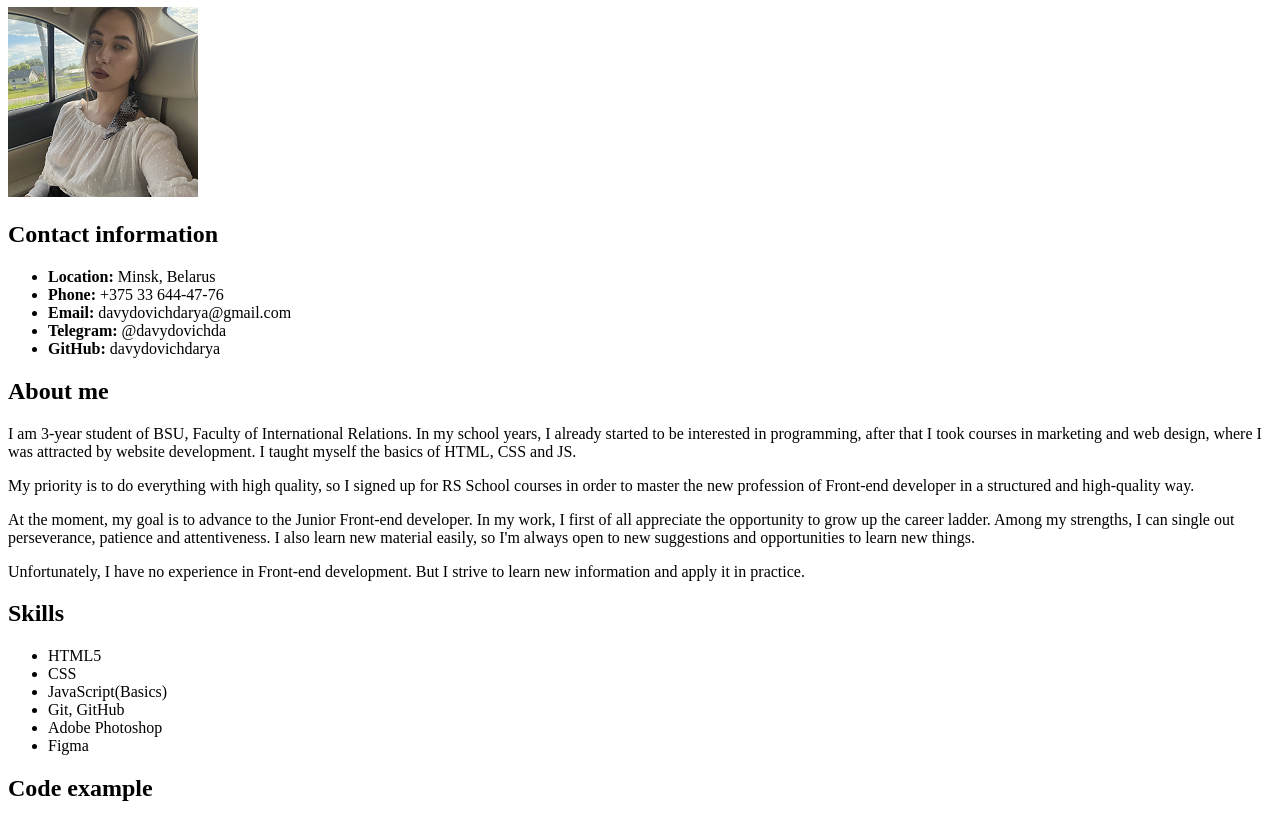
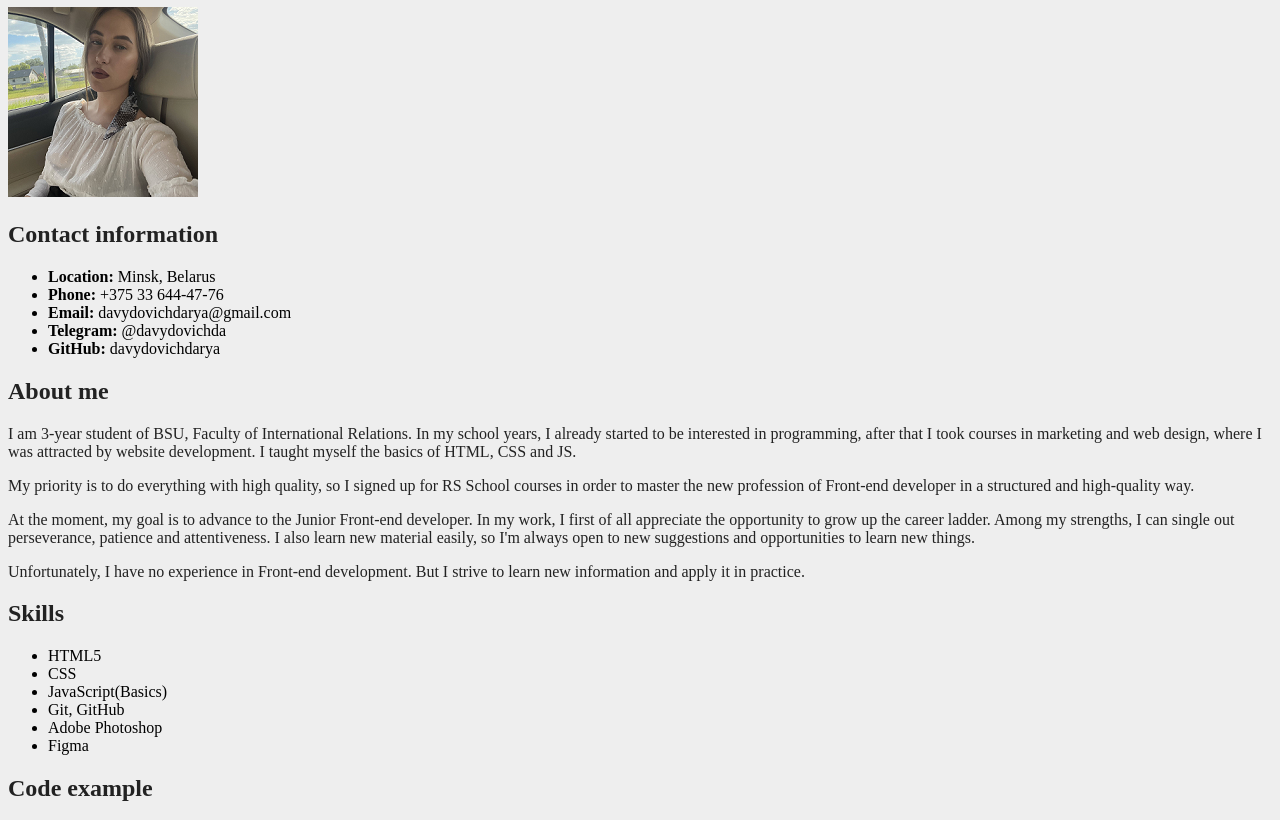
Before and after one commit to davydovichdarya/rsschool-cv, a plain HTML site: page index.html in a window 1280 px wide. Shown: the part 73-893 px from the top of the page. Drawn offline with Linux system fonts and the light colour scheme.

Commit message:
feat: update css file

```diff
--- a/index.html
+++ b/index.html
@@ -4,6 +4,7 @@
     <meta charset="UTF-8">
     <meta http-equiv="X-UA-Compatible" content="IE=edge">
     <meta name="viewport" content="width=device-width, initial-scale=1.0">
+    <link rel="stylesheet" href="style.css">
     <title>CV</title>
 </head>
 <body>
--- a/style.css
+++ b/style.css
@@ -0,0 +1,11 @@
+p {
+    color: rgb(34, 34, 34);
+  }
+
+  h1, h2 {
+      color:rgb(34, 34, 34)
+  }
+
+ html {
+     background-color: #eeeeee;
+ }
```
